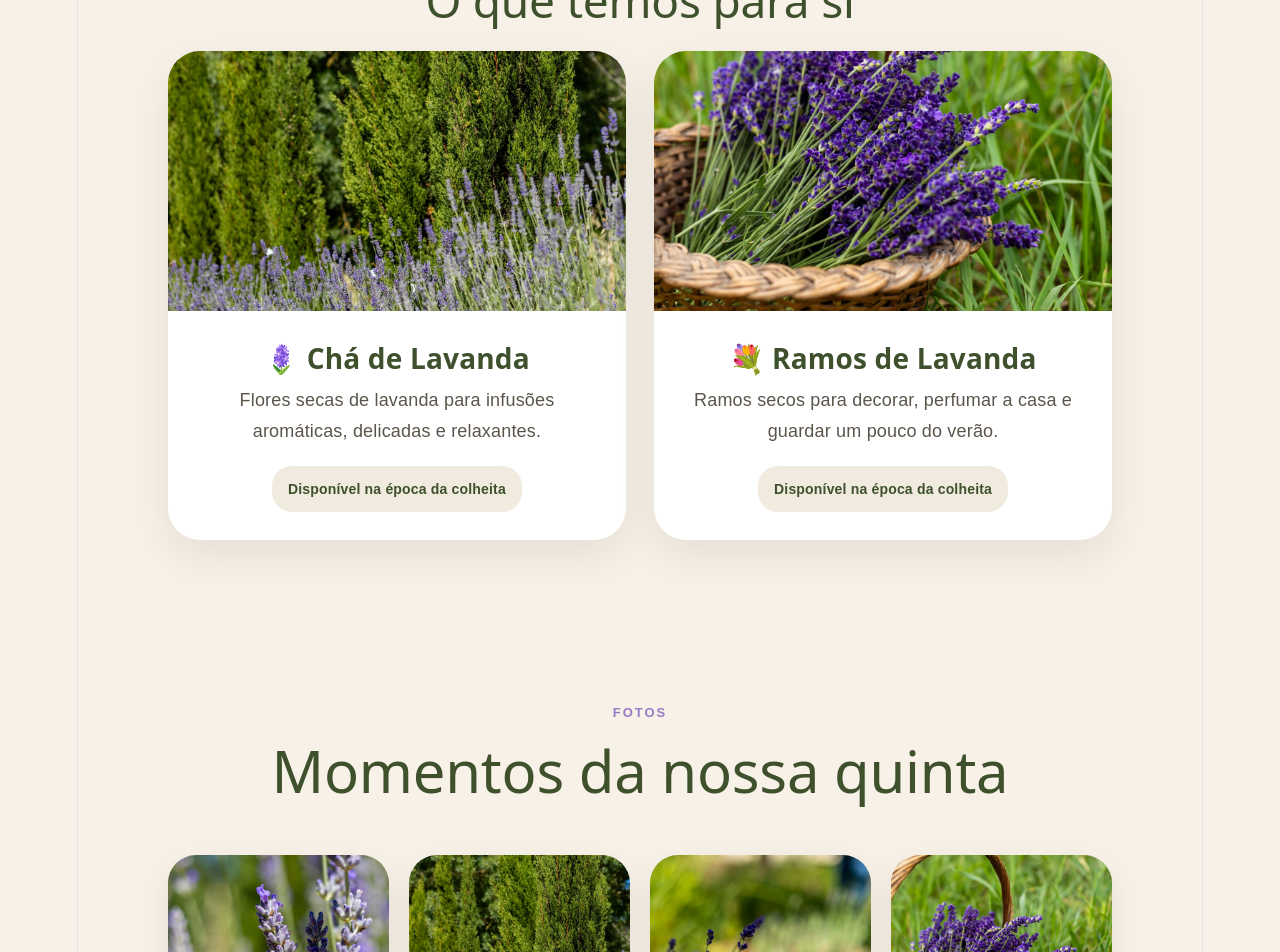
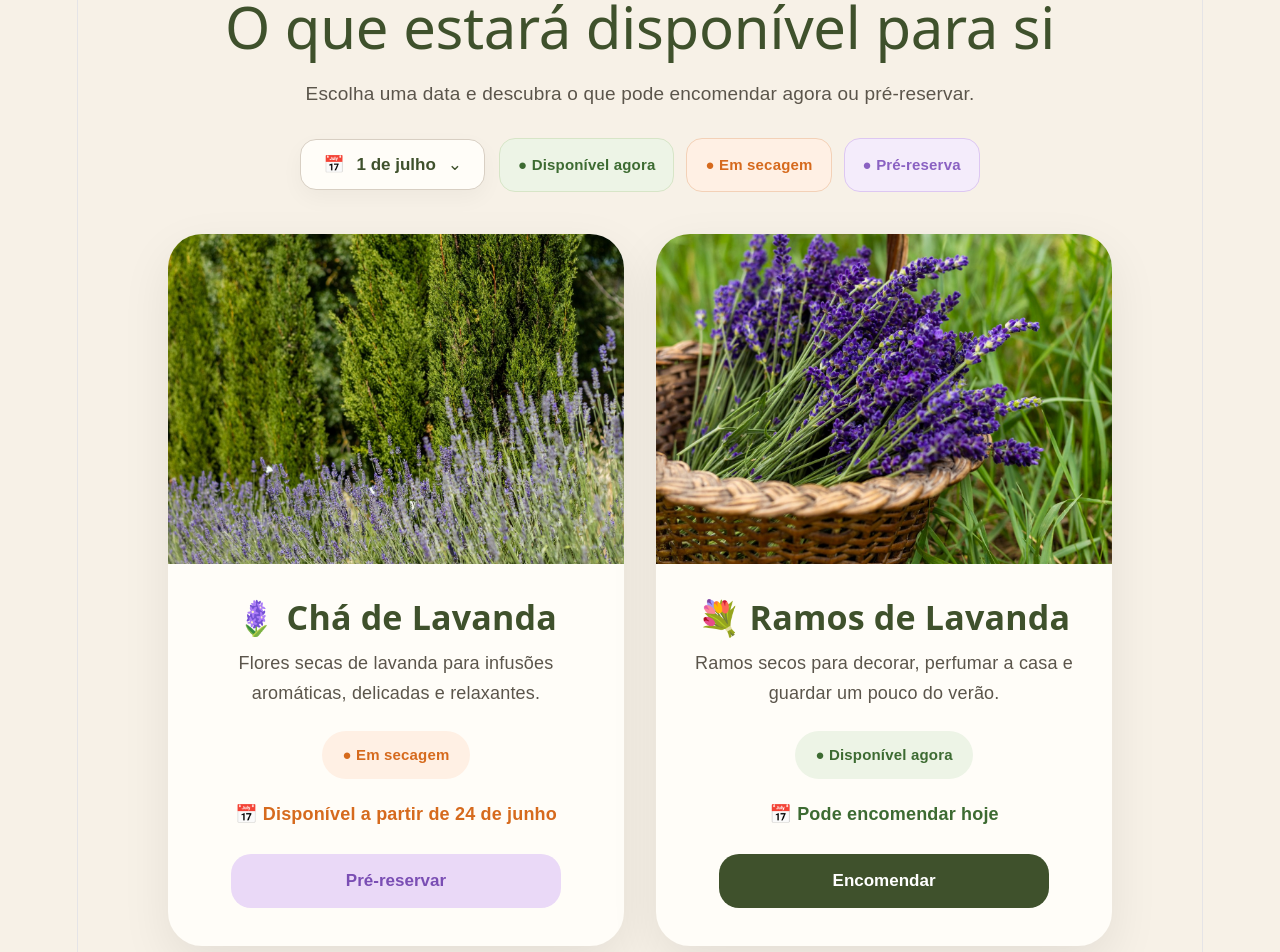
Before and after one commit to oksanahlushko/ervas-do-sol, a React (Vite) app: page /farm/ervas-do-sol in a window 1280 px wide. Shown: the part 1360-2312 px from the top of the page. Built offline with nearby package versions, Linux system fonts and the light colour scheme.

Commit message:
Add product availability by date on farm page

```diff
--- a/src/App.css
+++ b/src/App.css
@@ -1158,3 +1158,239 @@ font-weight: 600;
   right: 18px;
   font-size: 24px;
 }
+.farm-products {
+  padding: 90px 8%;
+  text-align: center;
+}
+
+.farm-products .eyebrow {
+  text-align: center;
+  display: block;
+}
+
+.farm-products h2 {
+  font-size: 58px;
+  color: var(--green);
+  margin: 10px 0 18px;
+}
+
+.products-subtitle {
+  max-width: 760px;
+  margin: 0 auto 28px;
+  font-family: Arial, sans-serif;
+  font-size: 19px;
+  line-height: 1.6;
+  color: var(--muted);
+}
+
+.availability-toolbar {
+  display: flex;
+  justify-content: center;
+  align-items: center;
+  gap: 14px;
+  flex-wrap: wrap;
+  margin: 0 auto 42px;
+}
+
+.date-selector {
+  display: flex;
+  align-items: center;
+  gap: 12px;
+  padding: 14px 22px;
+  border: 1px solid #d8cfc3;
+  border-radius: 16px;
+  background: var(--white);
+  color: var(--green);
+  font-size: 17px;
+  font-weight: 700;
+  cursor: pointer;
+  box-shadow: 0 8px 22px rgba(0, 0, 0, 0.04);
+}
+
+.availability-filters {
+  display: flex;
+  gap: 12px;
+  flex-wrap: wrap;
+  justify-content: center;
+}
+
+.filter-chip {
+  display: inline-flex;
+  align-items: center;
+  gap: 8px;
+  padding: 13px 18px;
+  border-radius: 16px;
+  font-family: Arial, sans-serif;
+  font-size: 15px;
+  font-weight: 700;
+  border: 1px solid transparent;
+}
+
+.filter-chip.available-now {
+  color: #3d6b32;
+  background: #edf4e6;
+  border-color: #d7e5c7;
+}
+
+.filter-chip.drying {
+  color: #d66a1d;
+  background: #fff0e4;
+  border-color: #f3d1b7;
+}
+
+.filter-chip.preorder {
+  color: #8a61c2;
+  background: #f4ecfb;
+  border-color: #ddc7f2;
+}
+
+/* Product cards */
+
+.product-grid {
+  display: grid;
+  grid-template-columns: repeat(2, minmax(0, 1fr));
+  gap: 32px;
+  max-width: 1200px;
+  margin: 0 auto;
+}
+
+.product-card {
+  background: var(--white);
+  border-radius: 34px;
+  overflow: hidden;
+  box-shadow: 0 18px 50px rgba(0, 0, 0, 0.08);
+  text-align: center;
+}
+
+.product-card img {
+  width: 100%;
+  height: 330px;
+  object-fit: cover;
+}
+
+.product-info {
+  padding: 34px 38px 38px;
+  display: flex;
+  flex-direction: column;
+  align-items: center;
+}
+
+.product-info h3 {
+  font-size: 34px;
+  color: var(--green);
+  margin: 0 0 18px;
+}
+
+.product-info p {
+  max-width: 520px;
+  margin: 0;
+  font-family: Arial, sans-serif;
+  color: var(--muted);
+  font-size: 18px;
+  line-height: 1.7;
+}
+
+.product-status {
+  display: inline-flex;
+  align-items: center;
+  width: fit-content;
+  margin-top: 22px;
+  padding: 11px 20px;
+  border-radius: 999px;
+  font-family: Arial, sans-serif;
+  font-size: 15px;
+  font-weight: 700;
+}
+
+.drying-status {
+  color: #d66a1d;
+  background: #fff0e4;
+}
+
+.available-status {
+  color: #3d6b32;
+  background: #edf4e6;
+}
+
+.available-date {
+  margin: 20px 0 24px !important;
+  font-family: Arial, sans-serif;
+  font-size: 18px !important;
+  font-weight: 800;
+}
+
+.orange-date {
+  color: #d66a1d !important;
+}
+
+.green-date {
+  color: #3d6b32 !important;
+}
+
+.product-button {
+  width: 100%;
+  max-width: 330px;
+  padding: 17px 24px;
+  border: none;
+  border-radius: 20px;
+  font-size: 17px;
+  font-weight: 800;
+  cursor: pointer;
+  transition: transform 0.25s ease, opacity 0.25s ease;
+}
+
+.preorder-button {
+  color: #7a4eb4;
+  background: #ead9f7;
+}
+
+.order-button {
+  color: white;
+  background: var(--green);
+}
+
+.product-button:hover {
+  transform: translateY(-2px);
+  opacity: 0.95;
+}
+
+/* Mobile */
+
+@media (max-width: 900px) {
+  .farm-products {
+    padding: 60px 6%;
+  }
+
+  .farm-products h2 {
+    font-size: 42px;
+  }
+
+  .product-grid {
+    grid-template-columns: 1fr;
+  }
+
+  .product-card img {
+    height: 280px;
+  }
+
+  .product-info {
+    padding: 28px;
+  }
+
+  .product-info h3 {
+    font-size: 28px;
+  }
+
+  .availability-toolbar {
+    align-items: stretch;
+  }
+
+  .date-selector {
+    justify-content: center;
+    width: 100%;
+  }
+
+  .availability-filters {
+    width: 100%;
+  }
+}
--- a/src/pages/FarmPage.jsx
+++ b/src/pages/FarmPage.jsx
@@ -4,225 +4,154 @@ import { Link } from "react-router-dom";
 export default function FarmPage() {
   return (
     <div className="farm-page">
-
       <section className="farm-hero">
-
         <div className="farm-overlay">
-
-          <Link
-            to="/"
-            className="back-link"
-          >
+          <Link to="/" className="back-link">
             ← Voltar às quintas
           </Link>
 
-          <h1>
-            Ervas do Sol
-          </h1>
+          <h1>Ervas do Sol</h1>
 
-          <p className="farm-location">
-            📍 Leiria, Portugal
-          </p>
+          <p className="farm-location">📍 Leiria, Portugal</p>
 
           <p className="farm-description">
-
-            Uma pequena quinta de lavanda criada com amor,
-            respeito pela natureza e tempo para as coisas verdadeiras.
-
+            Uma pequena quinta de lavanda criada com amor, respeito pela
+            natureza e tempo para as coisas verdadeiras.
           </p>
 
           <div className="farm-badges">
-
-            <span>
-              🌿 Cultivo natural
-            </span>
-
-            <span>
-              🐝 Amigo das abelhas
-            </span>
-
-            <span>
-              ♡ Pequena quinta familiar
-            </span>
-
+            <span>🌿 Cultivo natural</span>
+            <span>🐝 Amigo das abelhas</span>
+            <span>♡ Pequena quinta familiar</span>
           </div>
-
         </div>
-
       </section>
 
       <section className="farm-about">
+        <div>
+          <p className="eyebrow">Quem somos</p>
 
-        <div>
-
-          <p className="eyebrow">
-            Quem somos
-          </p>
-
-          <h2>
-            A nossa história
-          </h2>
+          <h2>A nossa história</h2>
 
           <p>
-
-            Sou ucraniana e vivo em Portugal.
-
-            Durante muitos anos,
-            a lavanda foi apenas uma imagem distante:
-            campos roxos algures na Provença,
-            vistos a partir de um apartamento
-            no quinto andar, em Kyiv.
-
+            Sou ucraniana e vivo em Portugal. Durante muitos anos, a lavanda
+            foi apenas uma imagem distante: campos roxos algures na Provença,
+            vistos a partir de um apartamento no quinto andar, em Kyiv.
           </p>
 
           <p>
-
             Hoje estou a criar o meu pequeno jardim de lavanda em Portugal.
-
-            O Ervas do Sol nasceu desse sonho antigo
-            e da vontade de voltar ao real:
-            à terra,
-            ao cheiro das plantas,
-            às estações
-            e às pequenas histórias
-            que crescem devagar.
-
+            O Ervas do Sol nasceu desse sonho antigo e da vontade de voltar
+            ao real: à terra, ao cheiro das plantas, às estações e às pequenas
+            histórias que crescem devagar.
           </p>
 
           <p>
-
-            Antes de ser uma plataforma,
-            o Ervas do Sol é uma procura:
-            conhecer quem cultiva,
-            acompanhar a vida das quintas
-            e aproximar as pessoas
+            Antes de ser uma plataforma, o Ervas do Sol é uma procura: conhecer
+            quem cultiva, acompanhar a vida das quintas e aproximar as pessoas
             da origem dos seus alimentos.
-
           </p>
-
         </div>
 
-        <img
-
-          src="/photo5.jpg"
-
-          alt="Lavanda com abelha"
-
-        />
-
+        <img src="/photo5.jpg" alt="Lavanda com abelha" />
       </section>
 
       <section className="farm-products">
+        <p className="eyebrow">Produtos</p>
 
-        <p className="eyebrow">
-          Produtos
+        <h2>O que estará disponível para si</h2>
+
+        <p className="products-subtitle">
+          Escolha uma data e descubra o que pode encomendar agora ou pré-reservar.
         </p>
 
-        <h2>
-          O que temos para si
-        </h2>
+        <div className="availability-toolbar">
+          <button className="date-selector" type="button">
+            <span>📅</span>
+            <span>1 de julho</span>
+            <span>⌄</span>
+          </button>
+
+          <div className="availability-filters">
+            <span className="filter-chip available-now">
+              ● Disponível agora
+            </span>
+
+            <span className="filter-chip drying">
+              ● Em secagem
+            </span>
+
+            <span className="filter-chip preorder">
+              ● Pré-reserva
+            </span>
+          </div>
+        </div>
 
         <div className="product-grid">
-
           <div className="product-card">
-
-            <img
-
-              src="/photo4.jpg"
-
-              alt="Chá de Lavanda"
-
-            />
+            <img src="/photo4.jpg" alt="Chá de Lavanda" />
 
             <div className="product-info">
-
-              <h3>
-
-                🪻 Chá de Lavanda
-
-              </h3>
+              <h3>🪻 Chá de Lavanda</h3>
 
               <p>
-
-                Flores secas de lavanda para infusões aromáticas,
-                delicadas e relaxantes.
-
+                Flores secas de lavanda para infusões aromáticas, delicadas
+                e relaxantes.
               </p>
 
-              <span className="product-status">
-
-                Disponível na época da colheita
-
+              <span className="product-status drying-status">
+                ● Em secagem
               </span>
 
+              <p className="available-date orange-date">
+                📅 Disponível a partir de 24 de junho
+              </p>
+
+              <button className="product-button preorder-button" type="button">
+                Pré-reservar
+              </button>
             </div>
-
           </div>
 
           <div className="product-card">
-
-            <img
-
-              src="/quintabee.jpg"
-
-              alt="Ramos de Lavanda"
-
-            />
+            <img src="/quintabee.jpg" alt="Ramos de Lavanda" />
 
             <div className="product-info">
-
-              <h3>
-
-                💐 Ramos de Lavanda
-
-              </h3>
+              <h3>💐 Ramos de Lavanda</h3>
 
               <p>
-
-                Ramos secos para decorar,
-                perfumar a casa
-                e guardar um pouco do verão.
-
+                Ramos secos para decorar, perfumar a casa e guardar um pouco
+                do verão.
               </p>
 
-              <span className="product-status">
-
-                Disponível na época da colheita
-
+              <span className="product-status available-status">
+                ● Disponível agora
               </span>
 
+              <p className="available-date green-date">
+                📅 Pode encomendar hoje
+              </p>
+
+              <button className="product-button order-button" type="button">
+                Encomendar
+              </button>
             </div>
-
           </div>
-
         </div>
-
       </section>
 
       <section className="farm-gallery">
+        <p className="eyebrow">Fotos</p>
 
-  <p className="eyebrow">
-    Fotos
-  </p>
-
-  <h2>
-    Momentos da nossa quinta
-  </h2>
+        <h2>Momentos da nossa quinta</h2>
 
         <div className="gallery-grid">
-
           <img src="/beemain.jpg" alt="Lavanda" />
-
           <img src="/photo4.jpg" alt="Lavanda" />
-
           <img src="/photo3.jpg" alt="Lavanda" />
-
           <img src="/quintabee.jpg" alt="Lavanda" />
-
         </div>
-
       </section>
-
     </div>
   );
 }
```
Lines whose indentation alone changed are shown as unchanged.
